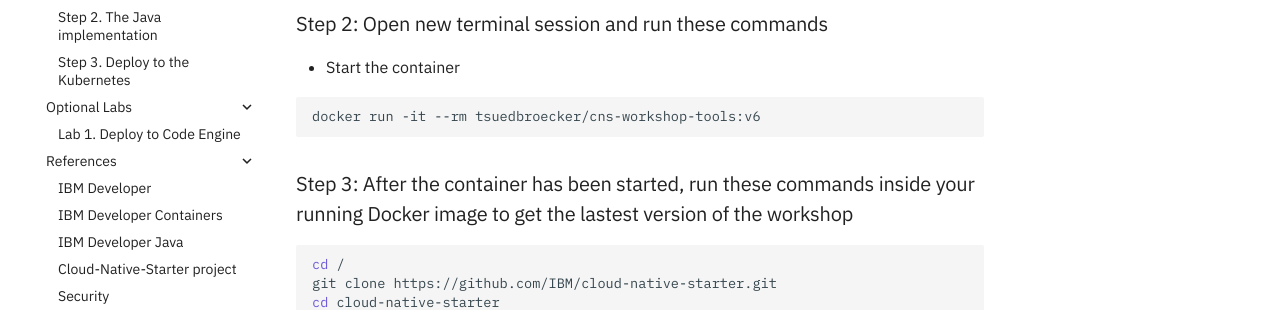
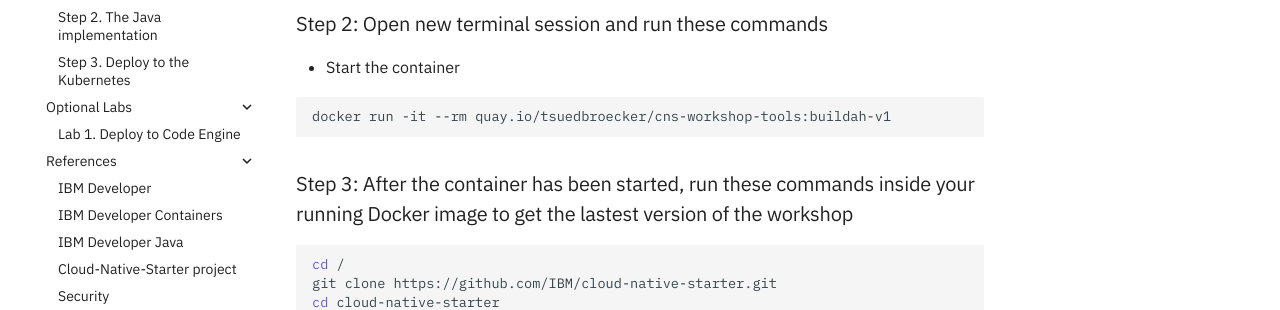
Before and after one commit to IBM/get-your-java-microservice-up-and-running, an MkDocs documentation site: the page built from workshop/pre-work/5-SETUP-ALL.md, in a window 1280 px wide and 1130 px high. Shown: the part 517-827 px from the top of the window. Built offline with MkDocs 1.6.1 and Material for MkDocs 9.7.7, drawn with Linux system fonts in a browser that asks for light colours; comment, search, counter and statistics services are not loaded.

Commit message:
update: - account information (lite account is no longer available) - new tools image - remane steps to labs

````diff
--- a/workshop/pre-work/5-SETUP-ALL.md
+++ b/workshop/pre-work/5-SETUP-ALL.md
@@ -17,7 +17,7 @@ The local project is needed for Java development labs 2 and 3, because you can't
 * Start the container
 
 ```bash
-docker run -it --rm tsuedbroecker/cns-workshop-tools:v6
+docker run -it --rm quay.io/tsuedbroecker/cns-workshop-tools:buildah-v1
 ```
 
 ### Step 3: After the container has been started, run these commands inside your running Docker image to get the lastest version of the workshop
````
